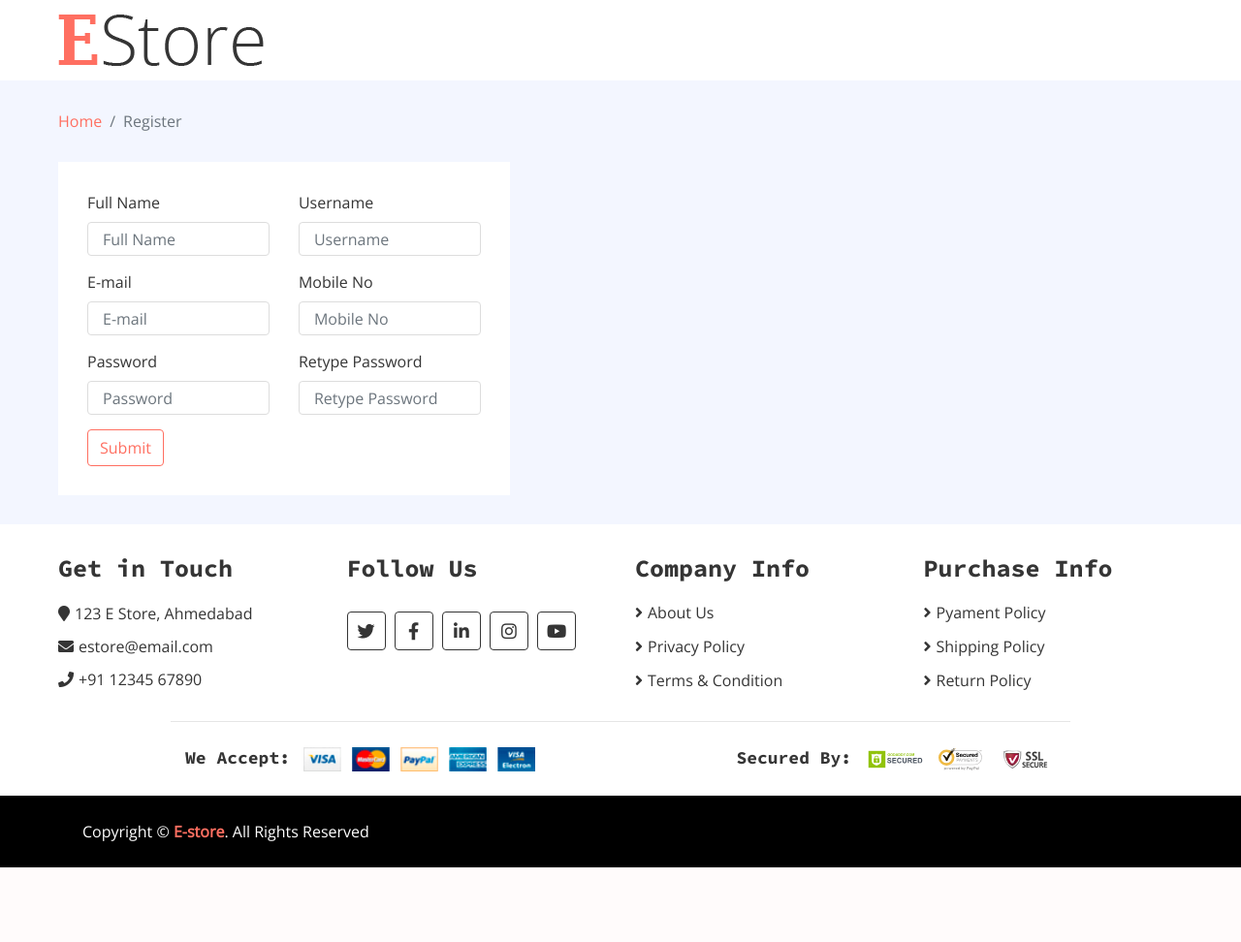
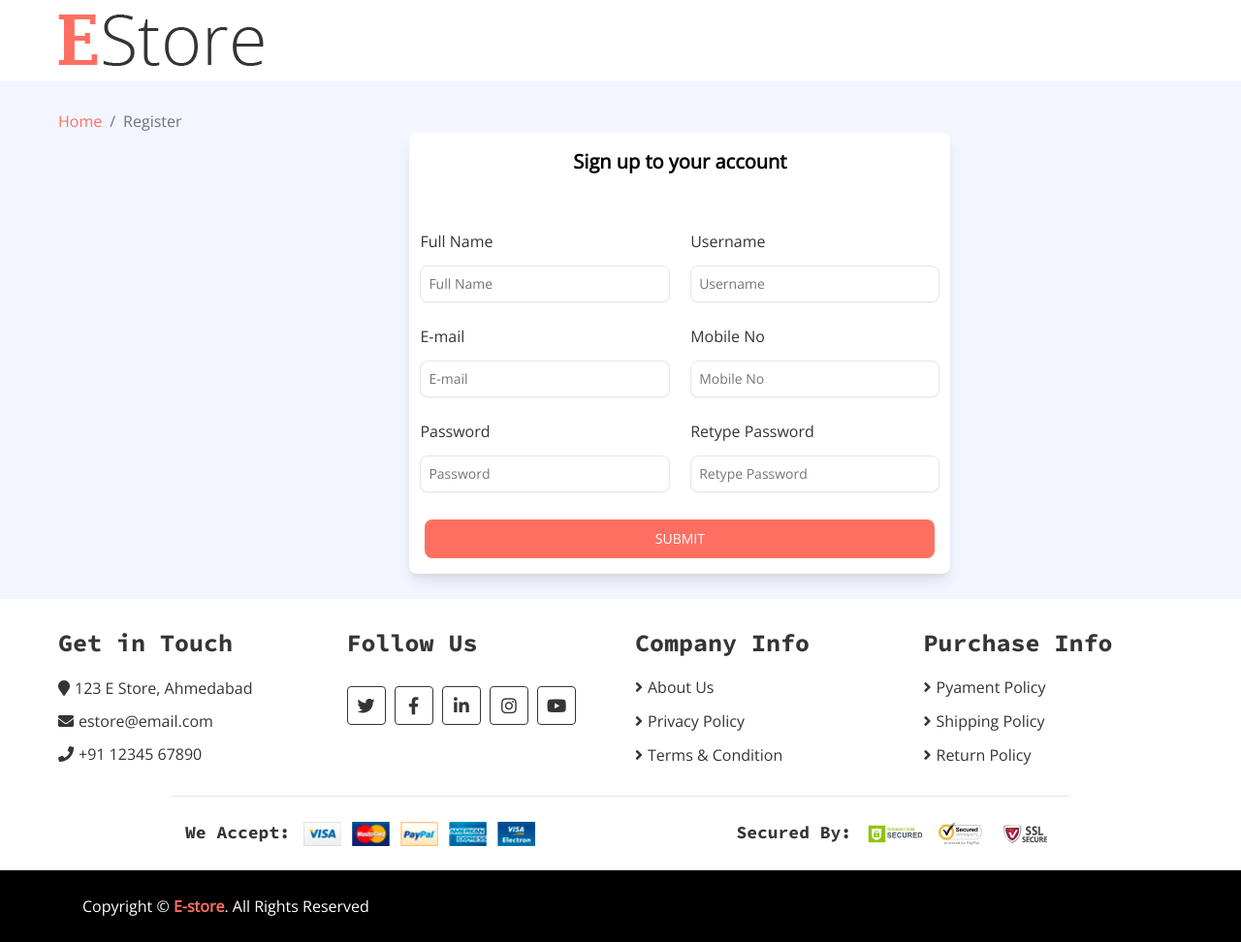
Before and after one commit to Gautam27021909/E-Store, a Django app: template Estore/fashion/templates/register.html in a window 1280 px wide. Shown: the part 37-1009 px from the top of the page at 97% size. Before the commit the page ends 932 px from the top, so only its background shows below. Run offline with Django 3.2, Linux system fonts and the light colour scheme; the template is opened without the code that fills it, so the values that code supplies are empty; some libraries are stand-ins or nearby versions.

Commit message:
update code

```diff
--- a/Estore/fashion/static/style.css
+++ b/Estore/fashion/static/style.css
@@ -2348,7 +2348,7 @@ h2 {
     background-color: #fff;
     display: block;
     padding: 1rem;
-    max-width: 336px;
+    max-width: 558px;
     border-radius: 0.5rem;
     box-shadow: 0 10px 15px -3px rgba(0, 0, 0, 0.1), 0 4px 6px -2px rgba(0, 0, 0, 0.05);
   }
--- a/Estore/fashion/templates/register.html
+++ b/Estore/fashion/templates/register.html
@@ -3,6 +3,34 @@
 {% block content %}
 <!DOCTYPE html>
 <html lang="en">
+    <head>  <style>
+        .form-row {
+            display: flex;
+            justify-content: space-between;
+            margin-bottom: 15px;
+        }
+        .input-container {
+            width: 48%;
+        }
+        .input-container label {
+            display: block;
+            margin-bottom: 5px;
+        }
+        .input-container input {
+            width: 100%;
+            padding: 8px;
+            box-sizing: border-box;
+        }
+        .submit {
+            margin-top: 20px;
+            padding: 10px 15px;
+            background-color: #007BFF;
+            color: #fff;
+            border: none;
+            cursor: pointer;
+            width: 100%;
+        }
+    </style></head>
     <body>
         <!-- Bottom Bar Start -->
         <div class="bottom-bar">
@@ -31,51 +59,53 @@
         </div>
         <!-- Breadcrumb End -->
 
-        <!-- Login Start -->
-        <div class="login">
-            <div class="container-fluid">
-                <div class="row">
-                    <div class="col-lg-5">
-                        <div class="register-form">
-                            <form action="" method="post">
-                               {% csrf_token %}
-                            <div class="row">
-                                <div class="col-md-6">
-                                    <label>Full Name</label>
-                                    <input class="form-control" type="text" placeholder="Full Name" name="fname">
-                                </div>
-                                <div class="col-md-6">
-                                    <label>Username</label>
-                                    <input class="form-control" type="text" placeholder="Username" name="username">
-                                </div>
-                                <div class="col-md-6">
-                                    <label>E-mail</label>
-                                    <input class="form-control" type="text" placeholder="E-mail" name="email">
-                                </div>
-                                <div class="col-md-6">
-                                    <label>Mobile No</label>
-                                    <input class="form-control" type="text" placeholder="Mobile No" name="phone_no">
-                                </div>
-                                <div class="col-md-6">
-                                    <label>Password</label>
-                                    <input class="form-control" type="text" placeholder="Password" name="password">
-                                </div>
-                                <div class="col-md-6">
-                                    <label>Retype Password</label>
-                                    <input class="form-control" type="text" placeholder="Retype Password" name="c_password">
-                                </div>
-                                <div class="col-md-12">
-                                    <button class="btn">Submit</button>
-                                </div>
-                            </div>
-                        </form>
-                        </div>
+        <div style="margin-left: 33%; margin-bottom: 2%;">
+            <form class="form" method="post">
+                {% csrf_token %}
+                <p class="form-title">Sign up to your account</p><br>
+                <div class="messages">
+                    <ul>
+                        {% for message in messages %}
+                        <li {% if message.tags %} class="{{ message.tags }}" style=" margin-left:50px; color:red;" {% endif %}>{{message}}</li>
+                        {% endfor %}
+                    </ul>
+                </div>
+                <div class="form-row">
+                    <div class="input-container">
+                        <label>Full Name</label>
+                        <input type="text" placeholder="Full Name" name="fname">
                     </div>
+                    <div class="input-container">
+                        <label>Username</label>
+                        <input type="text" placeholder="Username" name="username">
                     </div>
                 </div>
-            </div>
+                <div class="form-row">
+                    <div class="input-container">
+                        <label>E-mail</label>
+                        <input type="text" placeholder="E-mail" name="email">
+                    </div>
+                    <div class="input-container">
+                        <label>Mobile No</label>
+                        <input type="text" placeholder="Mobile No" name="phone_no">
+                    </div>
+                </div>
+                <div class="form-row">
+                    <div class="input-container">
+                        <label>Password</label>
+                        <input type="text" placeholder="Password" name="password">
+                    </div>
+                    <div class="input-container">
+                        <label>Retype Password</label>
+                        <input type="text" placeholder="Retype Password" name="c_password">
+                    </div>
+                </div>
+                <input style="background-color: #ff6f61;" class="submit" type="submit">
+            </form>
         </div>
-        <!-- Login End -->
+
     </body>
     {% endblock content %}
+
+
 </html>
```
Also changed, not shown: Estore/fashion/templates/index.html (+5 -8 lines), Estore/db.sqlite3.
